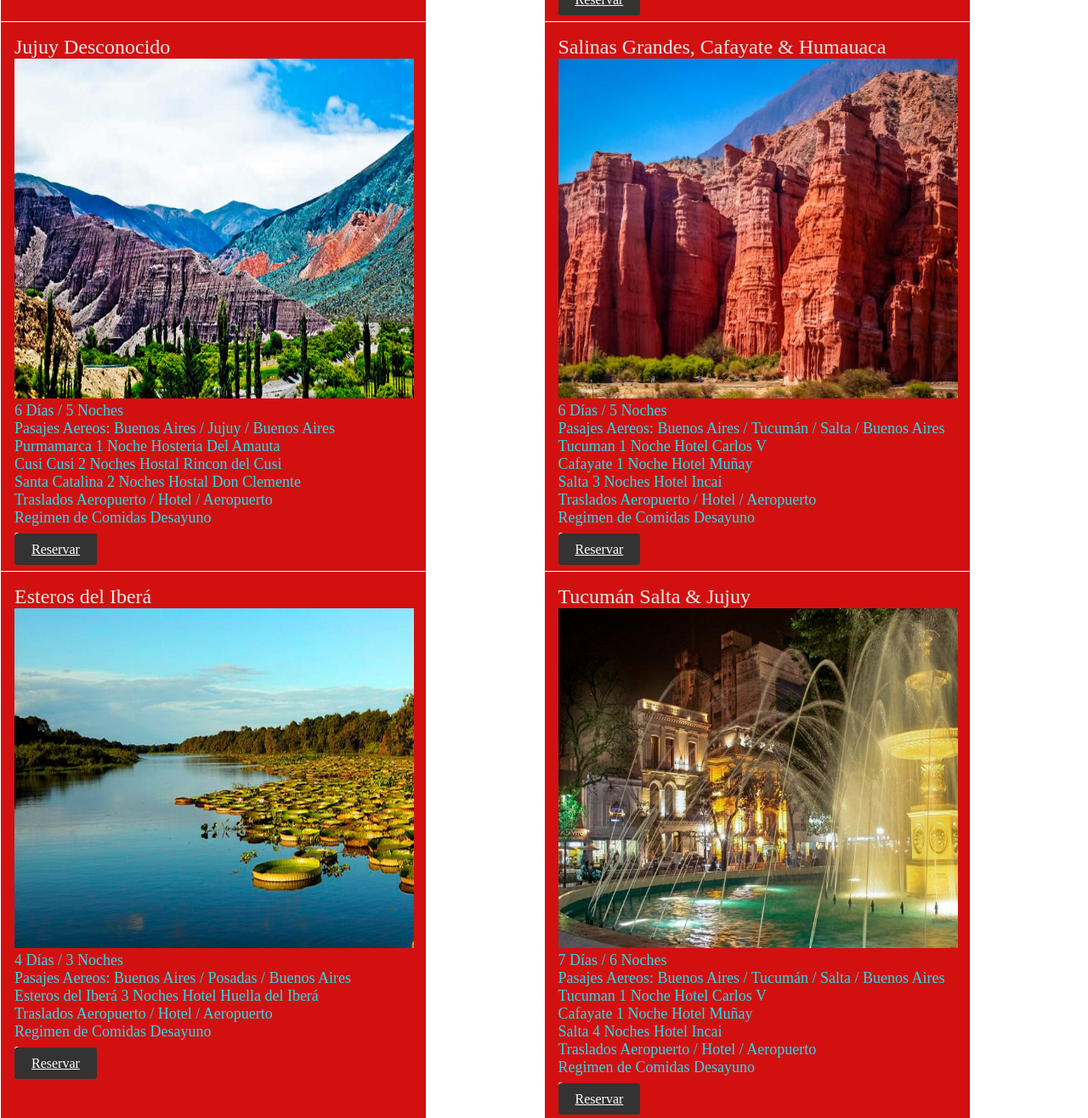
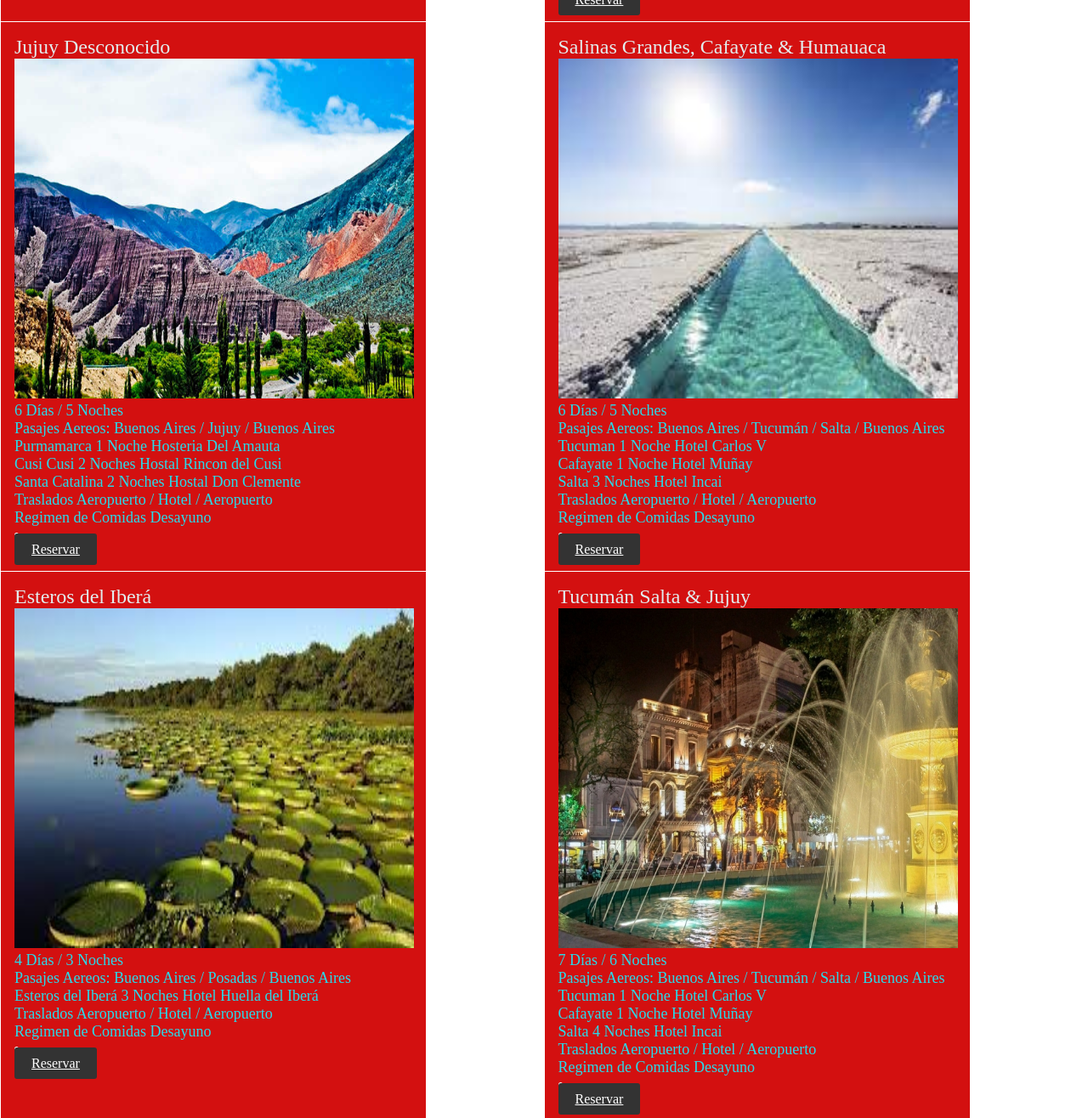
Before and after one commit to ElizabethNL/ViajAR2, a plain HTML site: page norte.html in a window 1280 px wide. Shown: the part 1347-2663 px from the top of the page at 85% size. Drawn offline with nearby package versions, Linux system fonts and the light colour scheme; no server answers.

Commit message:
arreglo temperatura

```diff
--- a/norte.html
+++ b/norte.html
@@ -101,7 +101,7 @@
                 </div>
                 <div class="item item-6">
                     <p class="tour-item-detail-title">Salinas Grandes, Cafayate & Humauaca</p>
-                    <img src="./img/Cafayate.jpg" alt="" class="tour-item-img" width="470px" height="400px">
+                    <img src="./img/salinasgrandesb.jpg" alt="" class="tour-item-img" width="470px" height="400px">
                     <p class="tour-item-detail-subtitle">6 Días / 5 Noches</p>
                     <p class="tour-item-detail-subtitle">Pasajes Aereos: Buenos Aires / Tucumán / Salta / Buenos Aires</p>
                     <p class="tour-item-detail-subtitle">Tucuman 1 Noche Hotel Carlos V</p>
@@ -115,7 +115,7 @@
                 </div>
                 <div class="item item-7">
                     <p class="tour-item-detail-title">Esteros del Iberá</p>
-                    <img src="./img/esterosibera.jpg" alt="" class="tour-item-img" width="470px" height="400px">
+                    <img src="./img/esterosdeliberab.jpg" alt="" class="tour-item-img" width="470px" height="400px">
                     <p class="tour-item-detail-subtitle">4 Días / 3 Noches</p>
                     <p class="tour-item-detail-subtitle">Pasajes Aereos: Buenos Aires / Posadas / Buenos Aires</p>
                     <p class="tour-item-detail-subtitle">Esteros del Iberá 3 Noches Hotel Huella del Iberá</p>
```
Also changed, not shown: patagonia.html (+1 -1 lines), img/SieteLagosb.jpg (added).
